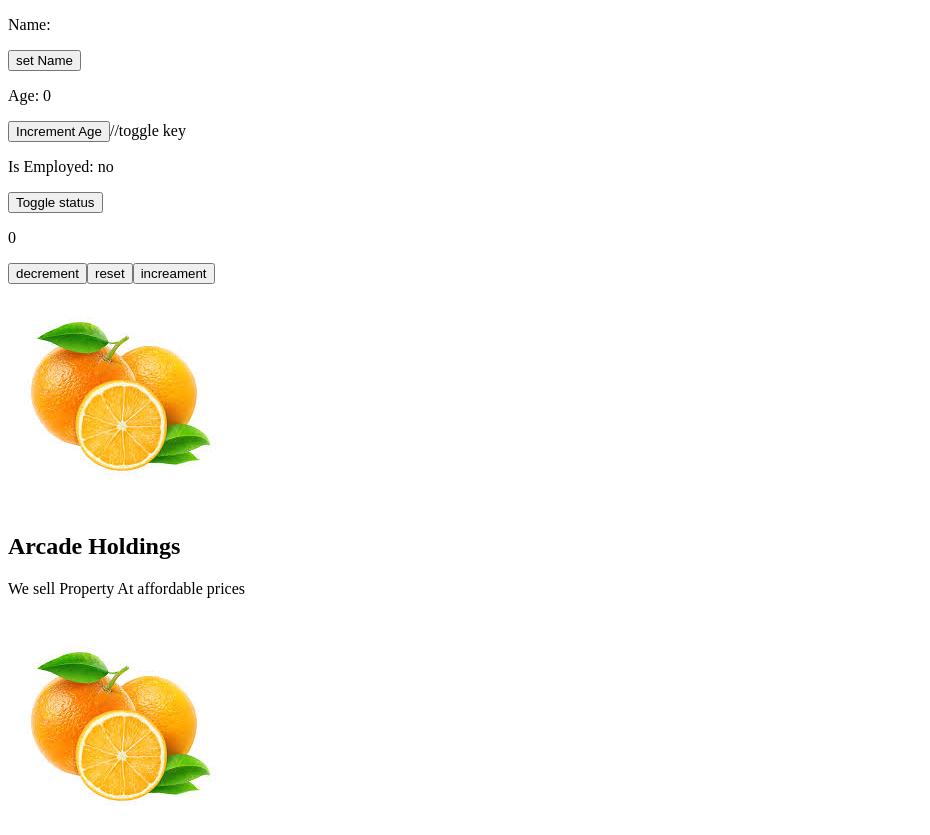
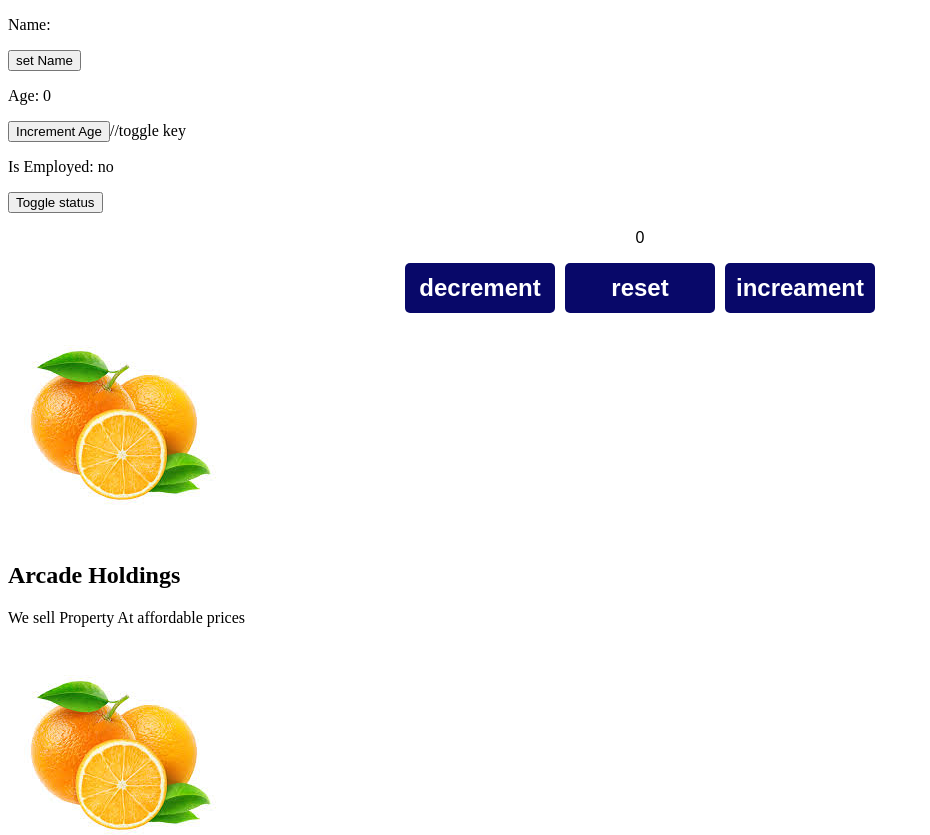
Before and after one commit to hpeter19/React, a React (Vite) app: page / in a window 1280 px wide. Shown: the top 835 px of the page, without its empty margins (0-930 px from the left). Built offline with nearby package versions, Linux system fonts and the light colour scheme.

Commit message:
styling button components

```diff
--- a/src/index.css
+++ b/src/index.css
@@ -20,3 +20,29 @@
   cursor: pointer;
 
 }
+.counter-container{
+  text-align: center;
+  font-family: Arial,sans-serif;
+}
+.count-disply{
+  font-size: 10em;
+  margin-top: 0;
+  margin-bottom: 50px;
+
+}
+.counter-button{
+  width: 150px;
+  height: 50px;
+  font-size: 1.5em;
+  font-weight: bold;
+  background-color: rgb(8, 8, 105);
+  color: white;
+  margin: 0px 5px;
+  border: none;
+  border-radius: 5px;
+  cursor: pointer;
+
+}
+.count-disply:hover{
+  background-color: rgb(98, 98, 253);
+}
```
